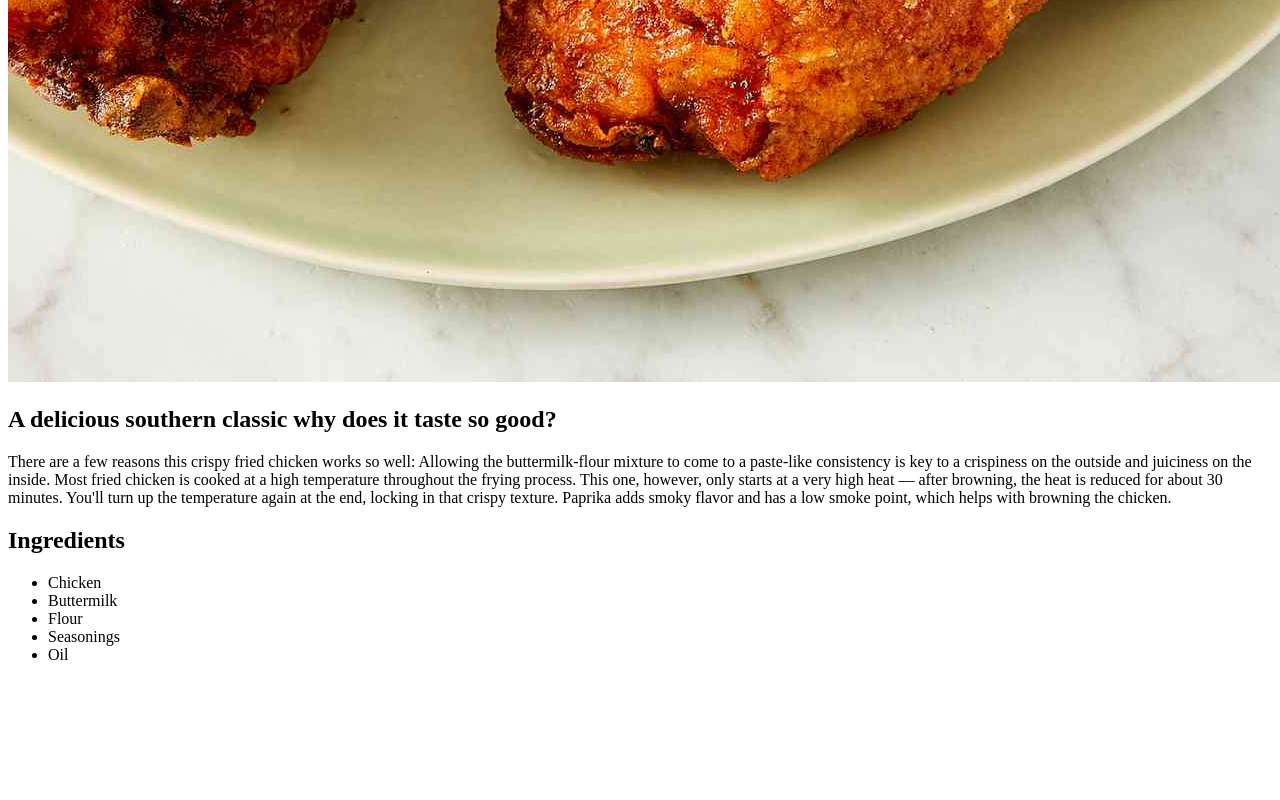
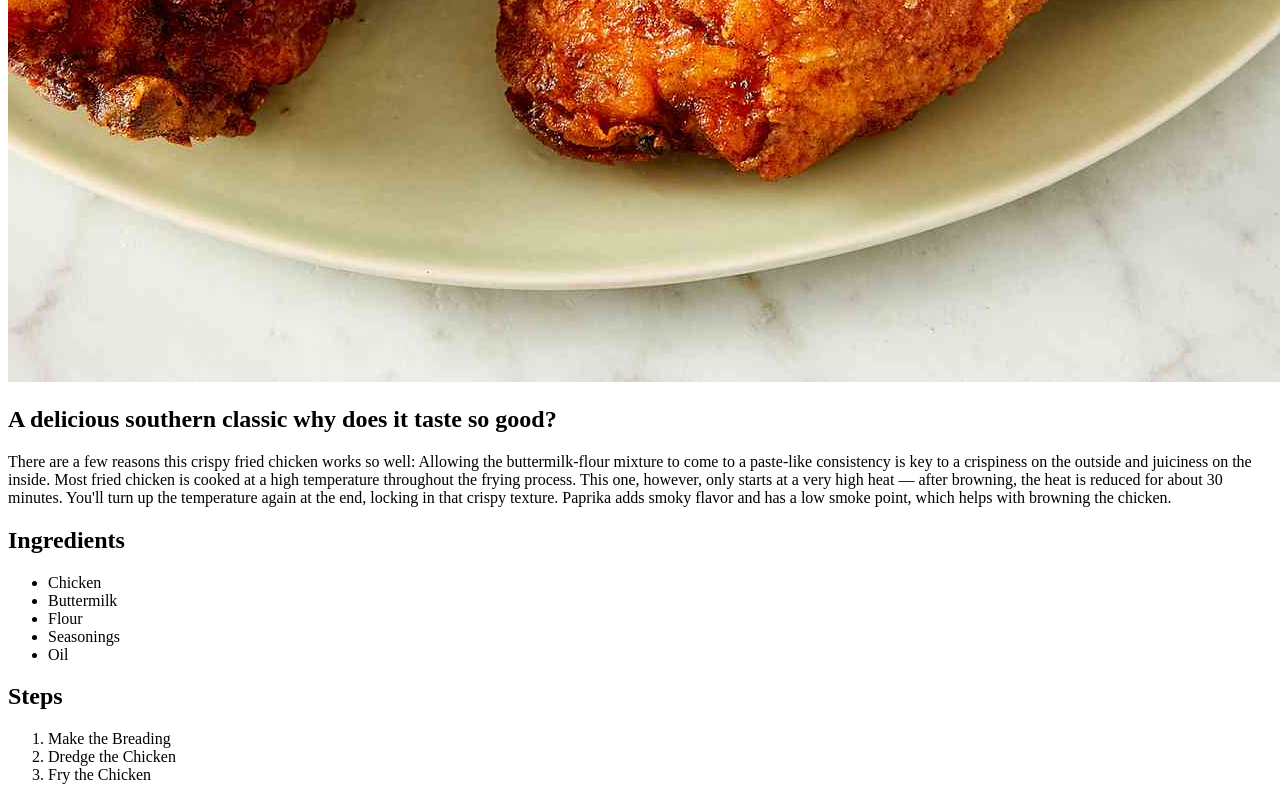
Before and after one commit to samuelaphillips/odin-recipes2, a plain HTML site: page recipes/fried-chicken.html in a window 1280 px wide. Shown: the part 849-1649 px from the top of the page. Before the commit the page ends 1529 px from the top, so only its background shows below. Drawn offline with Linux system fonts and the light colour scheme.

Commit message:
Add recipe steps

```diff
--- a/recipes/fried-chicken.html
+++ b/recipes/fried-chicken.html
@@ -29,6 +29,14 @@
             <li>Seasonings</li>
             <li>Oil</li>
         </ul>
+
+        <h2>Steps</h2>
+
+        <ol>
+            <li>Make the Breading</li>
+            <li>Dredge the Chicken</li>
+            <li>Fry the Chicken</li>
+        </ol>
     </body>
 
 </html>
```
